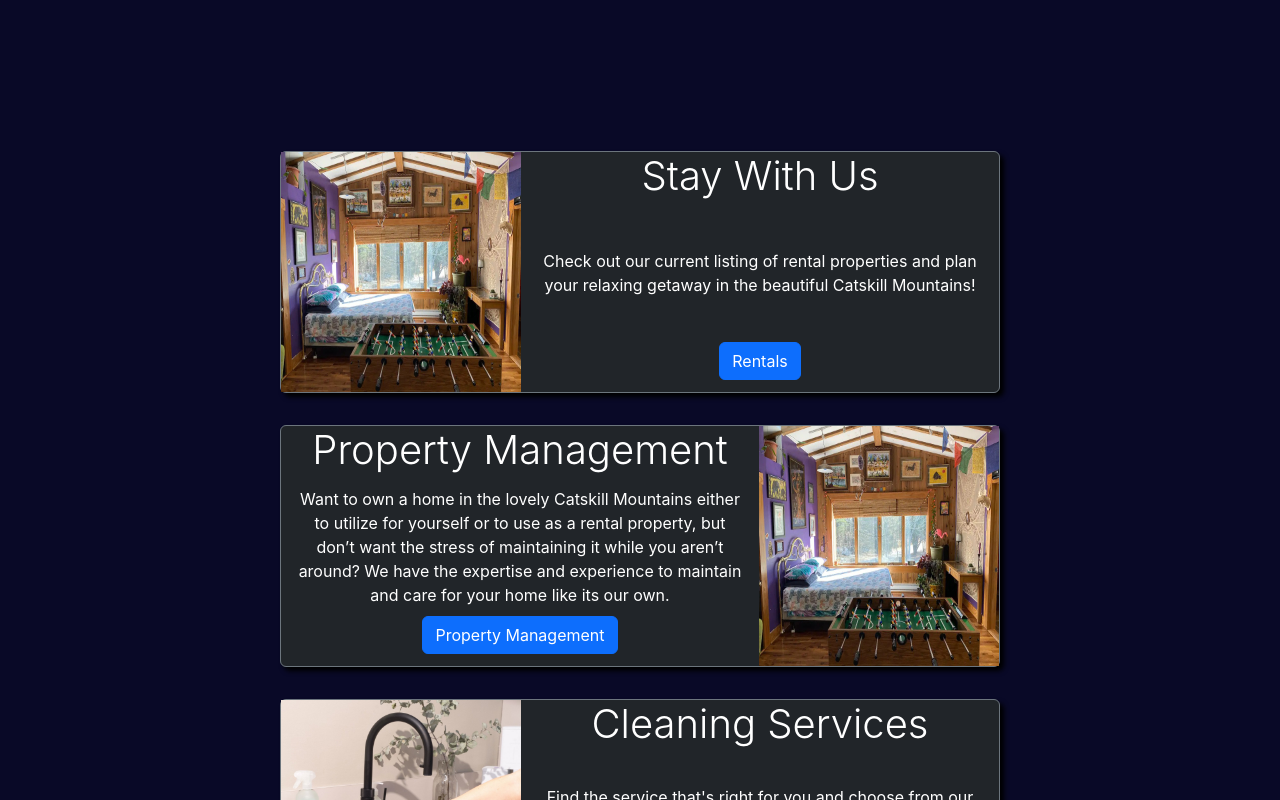
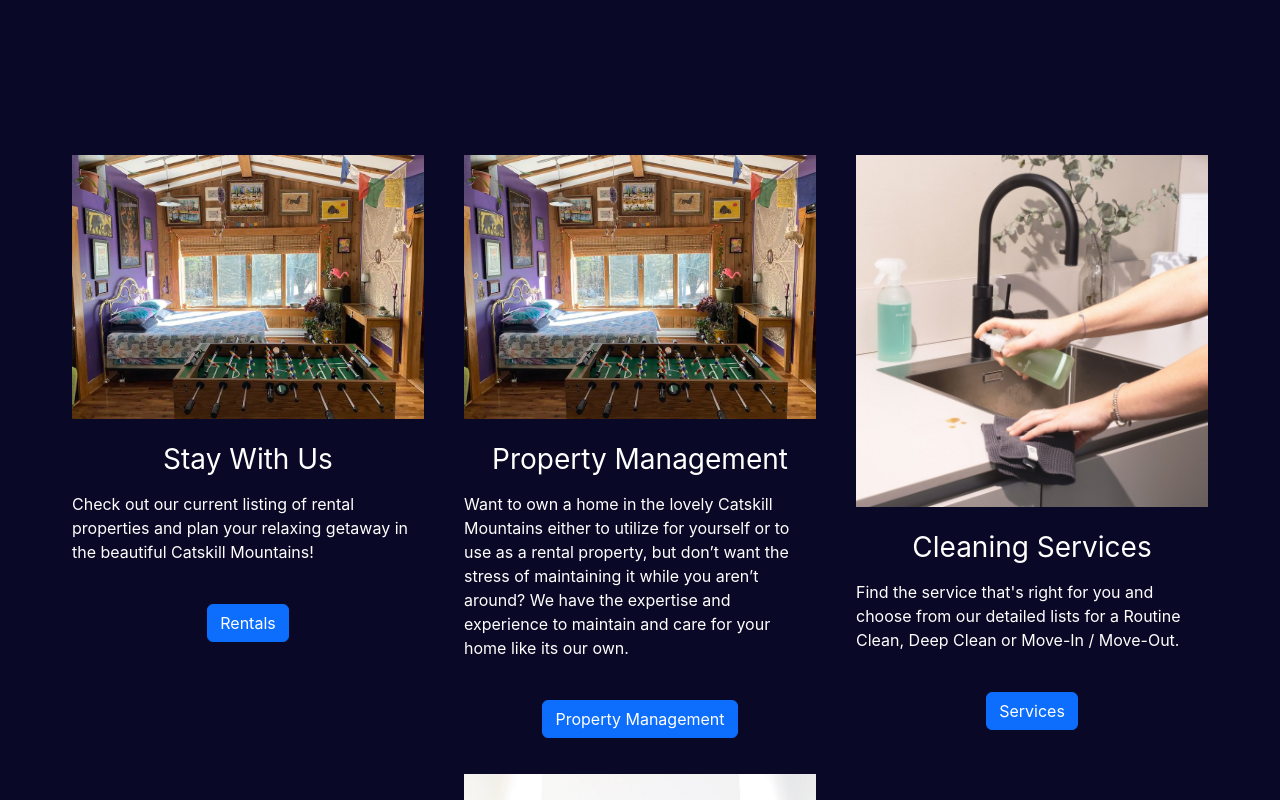
Before and after one commit to Jon-Grabowski/jjj-accommodations, a React (Create React App) app: page / in a window 1280 px wide. Shown: the part 740-1540 px from the top of the page. Built offline with nearby package versions, Linux system fonts and the light colour scheme.

Commit message:
basic home page complete

```diff
--- a/src/components/Home/ServiceCard.js
+++ b/src/components/Home/ServiceCard.js
@@ -5,18 +5,18 @@ import { Link } from 'react-router-dom'
 
 function ServiceCard({service, reverse}) {
     const {name, headline, body, image, link} = service
-    // TODO: CARD LAYOUT NEEDS WORK
+    // TODO: CROP CARD IMAGES TO BE SAME SIZE
     return (
-        <div className={`d-flex ${reverse} m-3 bg-dark text-white service-card border border-secondary rounded`} style={{'maxWidth' : '45rem'}}>
-            <div className='d-flex align-items-center'>
-                <img src={image} className="card-img-side" alt={name} style={{'width':'15rem', 'height':'15rem'}}/>
+        <div className='d-flex flex-column m-1 text-white service-card' style={{'maxWidth' : '24rem'}}>
+            <div className='d-flex justify-content-center rounded'>
+                <img src={image} className="card-img-side p-3 rounded" alt={name} style={{'maxWidth' : '24rem'}}/>
             </div>
             <div className="d-flex flex-column justify-content-between">
                 <div className='d-flex justify-content-center align-items-center' >
-                    <h5 className="display-6" >{headline}</h5>
+                    <h5 className="display-6 p-2 fs-3" ><strong>{headline}</strong></h5>
                 </div>
-                <div className='d-flex align-items-center mb-1'>
-                    <p className="card-text px-3">{body}</p>
+                <div className='d-flex align-items-center mb-4'>
+                    <p className="px-3 text-start">{body}</p>
                 </div>
                 <div className='d-flex justify-content-center align-items-center mb-1'>
                     <Link to={link} className="btn btn-primary mb-2">{name}</Link>
--- a/src/components/Home/ServiceCardSection.js
+++ b/src/components/Home/ServiceCardSection.js
@@ -4,12 +4,9 @@ import ServiceCard from './ServiceCard'
 import { serviceCardData } from './utilitiesHome';
 
 function ServiceCardSection() {
-    let reverseSwitch = false
+
     const cards = serviceCardData.map((service)=>{
-        let reverse = ''
-        if (reverseSwitch) reverse = 'flex-row-reverse'
-        reverseSwitch = !reverseSwitch
-        return <ServiceCard key={service.name} service={service} reverse={reverse}/>
+        return <ServiceCard key={service.name} service={service}/>
     })
 
     return (
--- a/src/components/Home/servicecard.css
+++ b/src/components/Home/servicecard.css
@@ -1,6 +1,6 @@
 .service-card{
     animation: fadeIn 2s ease;
-    box-shadow: 4px 4px 5px rgb(0, 0, 0);
+    /* box-shadow: 4px 4px 5px rgb(0, 0, 0); */
 }
 
 @keyframes fadeIn{
--- a/src/components/Home/servicecardsection.css
+++ b/src/components/Home/servicecardsection.css
@@ -1,3 +1,4 @@
 #section-cards-wrapper{
     margin-bottom: 10rem;
+
 }
```
